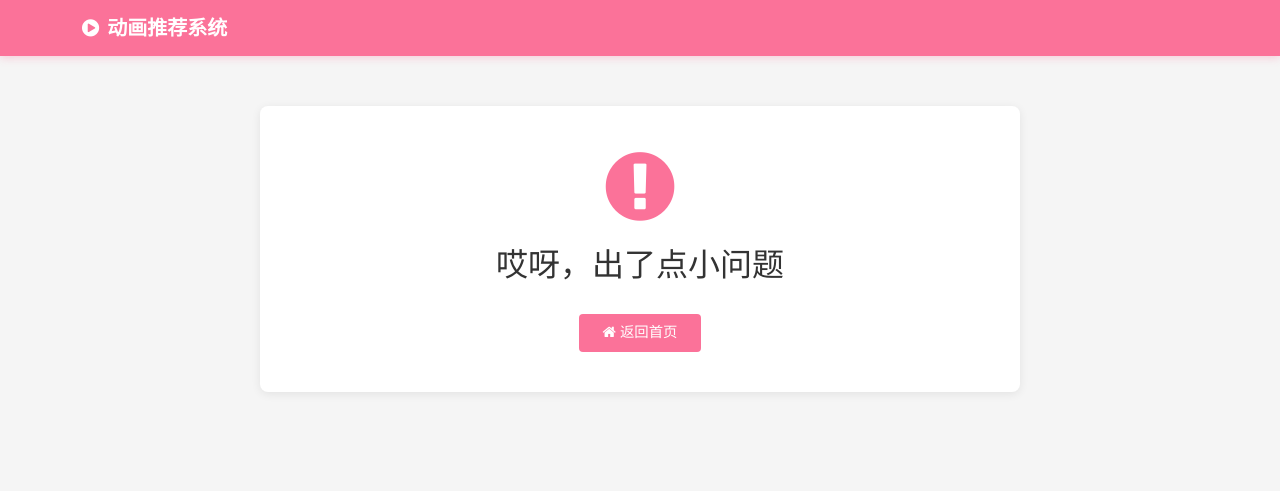
After one commit to NiuMaoerhao/Anime-Recommendation-system, a Flask app: template templates/error.html in a window 1280 px wide. The commit adds this page. Shown: the top 491 px of the page. Run offline with Flask 3, Linux system fonts and the light colour scheme; the template is opened without the code that fills it, so the values that code supplies are empty; some libraries are stand-ins or nearby versions.

```diff
--- /dev/null
+++ b/templates/error.html
@@ -0,0 +1,92 @@
+<!DOCTYPE html>
+<html lang="zh-CN">
+<head>
+    <meta charset="UTF-8">
+    <meta name="viewport" content="width=device-width, initial-scale=1.0">
+    <title>出错了 - 动画推荐系统</title>
+    <link href="/static/css/bootstrap.min.css" rel="stylesheet">
+    <link rel="stylesheet" href="https://cdn.jsdelivr.net/npm/font-awesome@4.7.0/css/font-awesome.min.css">
+    <style>
+        body {
+            background-color: #f5f5f5;
+            font-family: "Microsoft YaHei", Arial, sans-serif;
+            color: #333;
+            padding-bottom: 50px;
+        }
+
+        .navbar-bilibili {
+            background-color: #fb7299;
+            box-shadow: 0 2px 8px rgba(251, 114, 153, 0.3);
+        }
+
+        .navbar-brand {
+            color: white !important;
+            font-weight: bold;
+        }
+
+        .error-container {
+            max-width: 800px;
+            margin: 50px auto;
+            padding: 0 20px;
+        }
+
+        .error-card {
+            background: white;
+            border-radius: 8px;
+            padding: 40px 20px;
+            text-align: center;
+            box-shadow: 0 2px 10px rgba(0,0,0,0.08);
+        }
+
+        .error-icon {
+            font-size: 5rem;
+            color: #fb7299;
+            margin-bottom: 20px;
+        }
+
+        .error-message {
+            font-size: 1.2rem;
+            color: #666;
+            margin-bottom: 30px;
+        }
+
+        .btn-bilibili {
+            background: #fb7299;
+            color: white;
+            border: none;
+            padding: 8px 24px;
+            border-radius: 4px;
+            font-size: 0.9rem;
+            transition: all 0.2s;
+            text-decoration: none;
+        }
+
+        .btn-bilibili:hover {
+            background: #fa5a8c;
+            color: white;
+            transform: translateY(-2px);
+            box-shadow: 0 2px 5px rgba(250, 90, 140, 0.3);
+        }
+    </style>
+</head>
+<body>
+    <nav class="navbar navbar-bilibili">
+        <div class="container">
+            <a class="navbar-brand" href="/">
+                <i class="fa fa-play-circle me-2"></i>动画推荐系统
+            </a>
+        </div>
+    </nav>
+
+    <div class="error-container">
+        <div class="error-card">
+            <i class="fa fa-exclamation-circle error-icon"></i>
+            <h2>哎呀，出了点小问题</h2>
+            <p class="error-message">{{ message }}</p>
+            <a href="/" class="btn btn-bilibili">
+                <i class="fa fa-home me-1"></i>返回首页
+            </a>
+        </div>
+    </div>
+</body>
+</html>
--- a/templates/index.html
+++ b/templates/index.html
@@ -527,7 +527,7 @@
                 recommendationsDiv.innerHTML = `
                     <div class="empty-state col-12">
                         <i class="fa fa-wifi"></i>
-                        <p>网络错误，请重试</p>
+                        <p>登录启用推荐功能</p>
                     </div>
                 `;
             }
```
Also changed, not shown: templates/detail.html (+0 -8 lines).
